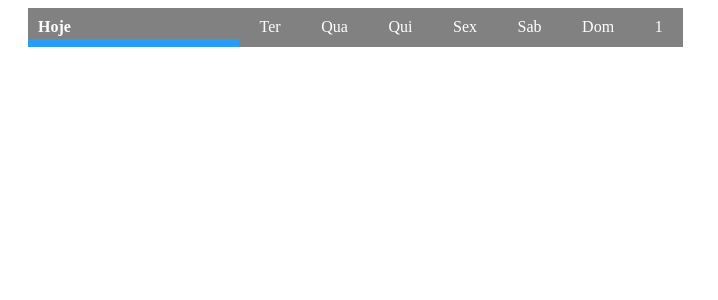
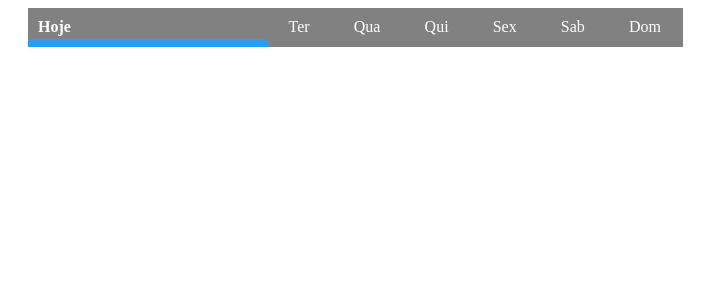
Before and after one commit to wwwjsw/weekGenerator, a PHP site: page / in a window 1280 px wide. Shown: the top 300 px of the page, without its empty margins (0-718 px from the left). Run offline with PHP 8.4, Linux system fonts and the light colour scheme.

Commit message:
bring actual day

```diff
--- a/weekGenerator.php
+++ b/weekGenerator.php
@@ -4,32 +4,23 @@
 	*/
 	class weekGenerator
 	{
+		function weekDays($day)
+			{
+				$ret = '';
+				$a = [ 1 => 'Seg' , 2 => 'Ter' , 3 => 'Qua' , 4 => 'Qui' , 5 => 'Sex' , 6 => 'Sab' , 7 => 'Dom' ];
+				$b[] = array_slice($a, $day - 1 );
+				$b[] = array_slice($a, 0 , $day - 1 );
+				$c   = array_merge_recursive( $b[0] , $b[1] );
 
-		function __construct()
-		{
-			# code...
-		}
-		function translateDay($initialDate = null)
-		{
-			$weekDay = array('Domingo', 'Segunda', 'Terça', 'Quarta', 'Quinta', 'Sexta', 'Sabado');
-			$initialDate = date('Y-m-d');
-
-			$diasemana_numero = date('w', strtotime($initialDate));
-
-			echo $weekDay[$diasemana_numero];
-		}
-		function weekDays($day)
-		{
-			$html = "<div class='day actual_day'><a onclick='document.getElementById('dia').value = '1'; document.getElementById('weekSearch').submit()'>Hoje</a></div>";
-			$html .= "<div class='day'><a onclick='document.getElementById('dia').value = '2'; document.getElementById('weekSearch').submit()'>Ter</a></div>";
-			$html .= "<div class='day'><a onclick='document.getElementById('dia').value = '3'; document.getElementById('weekSearch').submit()'>Qua</a></div>";
-			$html .= "<div class='day'><a onclick='document.getElementById('dia').value = '4'; document.getElementById('weekSearch').submit()'>Qui</a></div>";
-			$html .= "<div class='day'><a onclick='document.getElementById('dia').value = '5'; document.getElementById('weekSearch').submit()'>Sex</a></div>";
-			$html .= "<div class='day'><a onclick='document.getElementById('dia').value = '6'; document.getElementById('weekSearch').submit()'>Sab</a></div>";
-			$html .= "<div class='day'><a onclick='document.getElementById('dia').value = '7'; document.getElementById('weekSearch').submit()'>Dom</a></div>";
-			$html .= "<div class='day'><a onclick='document.getElementById('dia').value = '7'; document.getElementById('weekSearch').submit()'>{$day}</a></div>";
-			return $html;
-		}
+				foreach ($c as $key => $value) {
+					if($key == 0){
+						$ret = $ret . "<div class=\"day actual_day\"><a onclick='document.getElementById(\"dia\").value =\"$key\"; document.getElementById(\"weekSearch\").submit()'>Hoje</a></div>";
+					}else{
+						$ret = $ret . "<div class=\"day\"><a onclick='document.getElementById(\"dia\").value =\"$key\"; document.getElementById(\"weekSearch\").submit()'>$value</a></div>";
+					}
+				}
+				return $ret;
+			}
 		function generate($initialDay)
 		{
 			$html = "<form id='weekSearch' method='post' action=''>";
```
